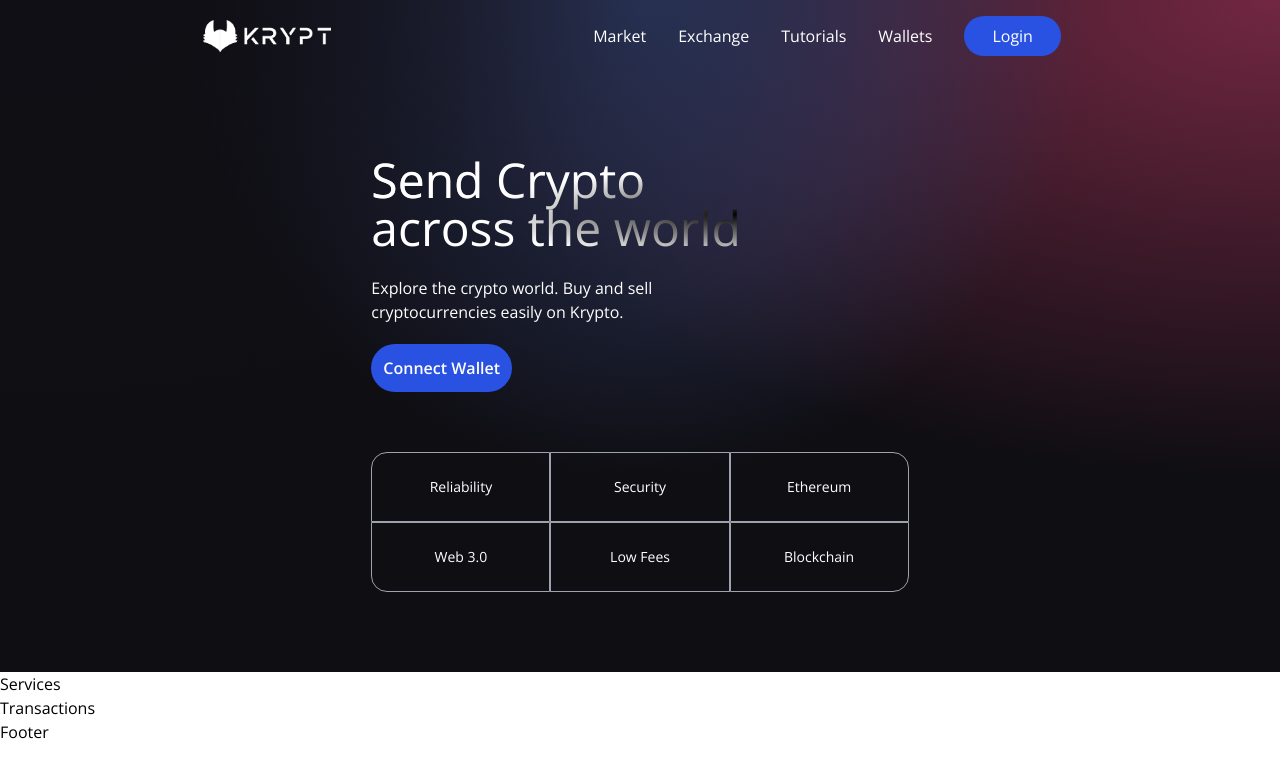
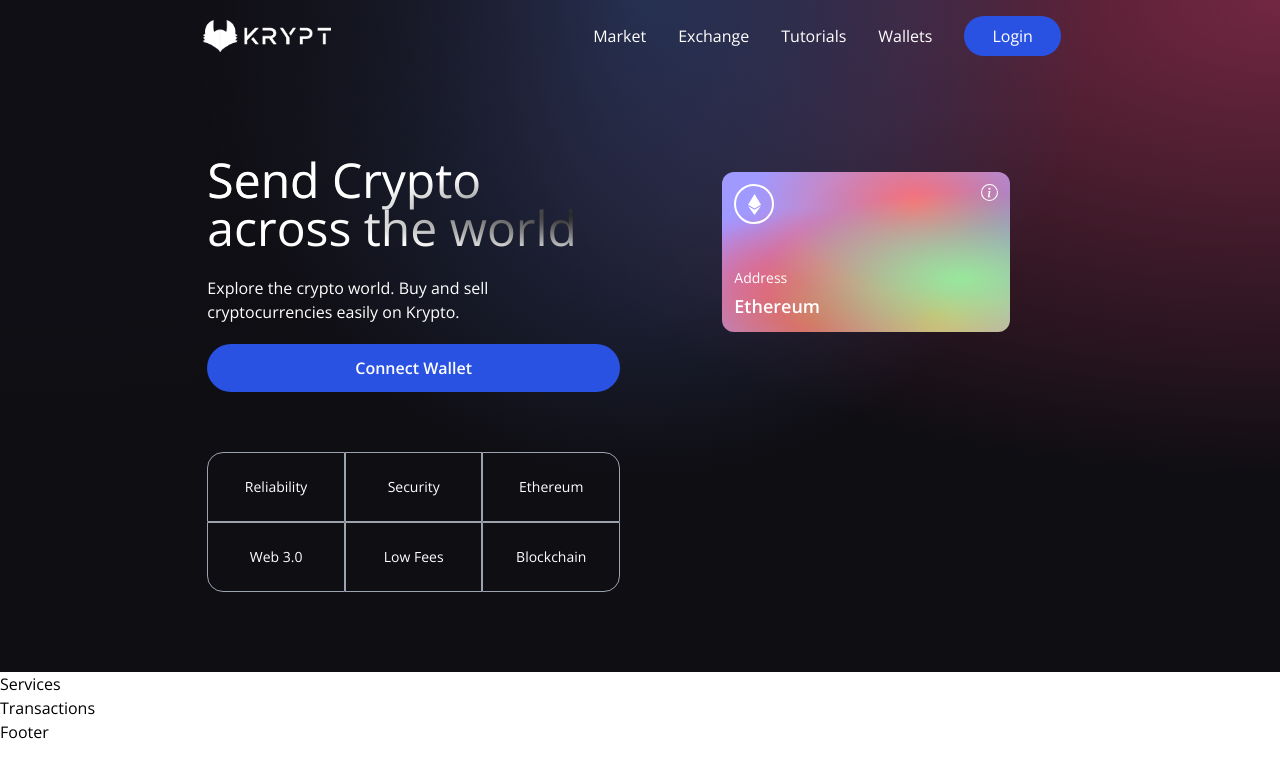
Before and after one commit to davidchen003/Web3.0, a React (Vite) app in the folder client/: page / in a window 1280 px wide. Shown: the top 778 px of the page. Built offline with nearby package versions, Linux system fonts and the light colour scheme.

Commit message:
5 - Welcome Page, phase 3

```diff
--- a/client/src/components/Welcome.jsx
+++ b/client/src/components/Welcome.jsx
@@ -11,8 +11,8 @@
   const connectWallet = () => {};
   return (
     <div className="flex w-full justify-center items-center">
-      <div className="flex mf:flex-row flex-col items-start justify-between md:p-20 py-12 px-4">
-        <div className="flex flex-1 justify-start items-start flex-col mf:mr-10">
+      <div className="flex md:flex-row flex-col items-start justify-between md:p-20 py-12 px-4">
+        <div className="flex flex-1 justify-start flex-col md:mr-10">
           <h1 className="text-3xl sm:text-5xl text-white text-gradient py-1">
             Send Crypto <br /> across the world
           </h1>
@@ -44,6 +44,24 @@
             </div>
           </div>
         </div>
+        <div className="flex flex-col flex-1 items-center justify-start w-full md:mt-0 mt-10">
+          <div className="p-3 justify-end items-start flex-col rounded-xl h-40 sm:w-72 w-full my-5 eth-card .white-glassmorphism ">
+            <div className="flex justify-between flex-col w-full h-full">
+              <div className="flex justify-between items-start">
+                <div className="w-10 h-10 rounded-full border-2 border-white flex justify-center items-center">
+                  <SiEthereum fontSize={21} color="#fff" />
+                </div>
+                <BsInfoCircle fontSize={17} color="#fff" />
+              </div>
+              <div>
+                <p className="text-white font-light text-sm">Address</p>
+                <p className="text-white font-semibold text-lg mt-1">
+                  Ethereum
+                </p>
+              </div>
+            </div>
+          </div>
+        </div>
       </div>
     </div>
   );
```
